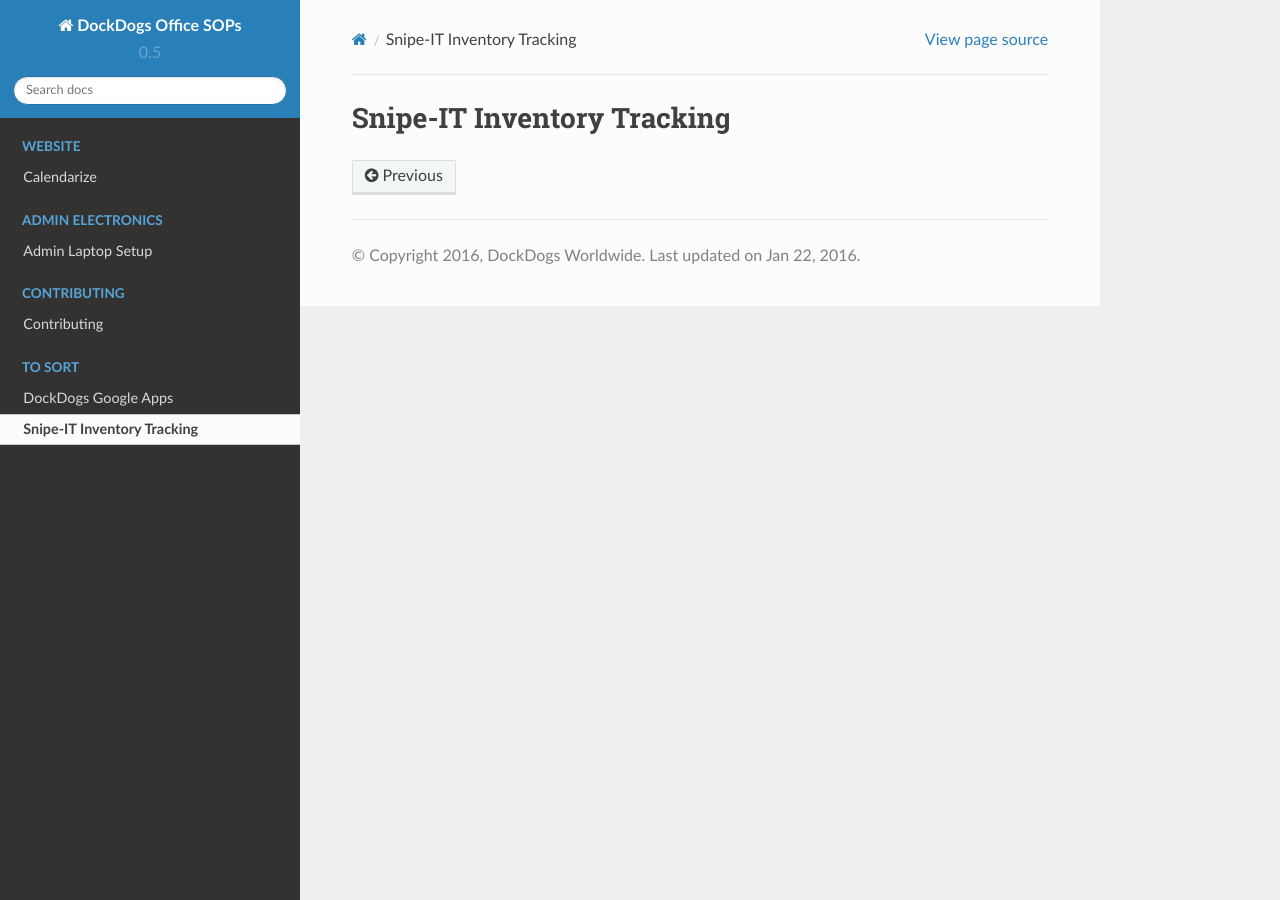
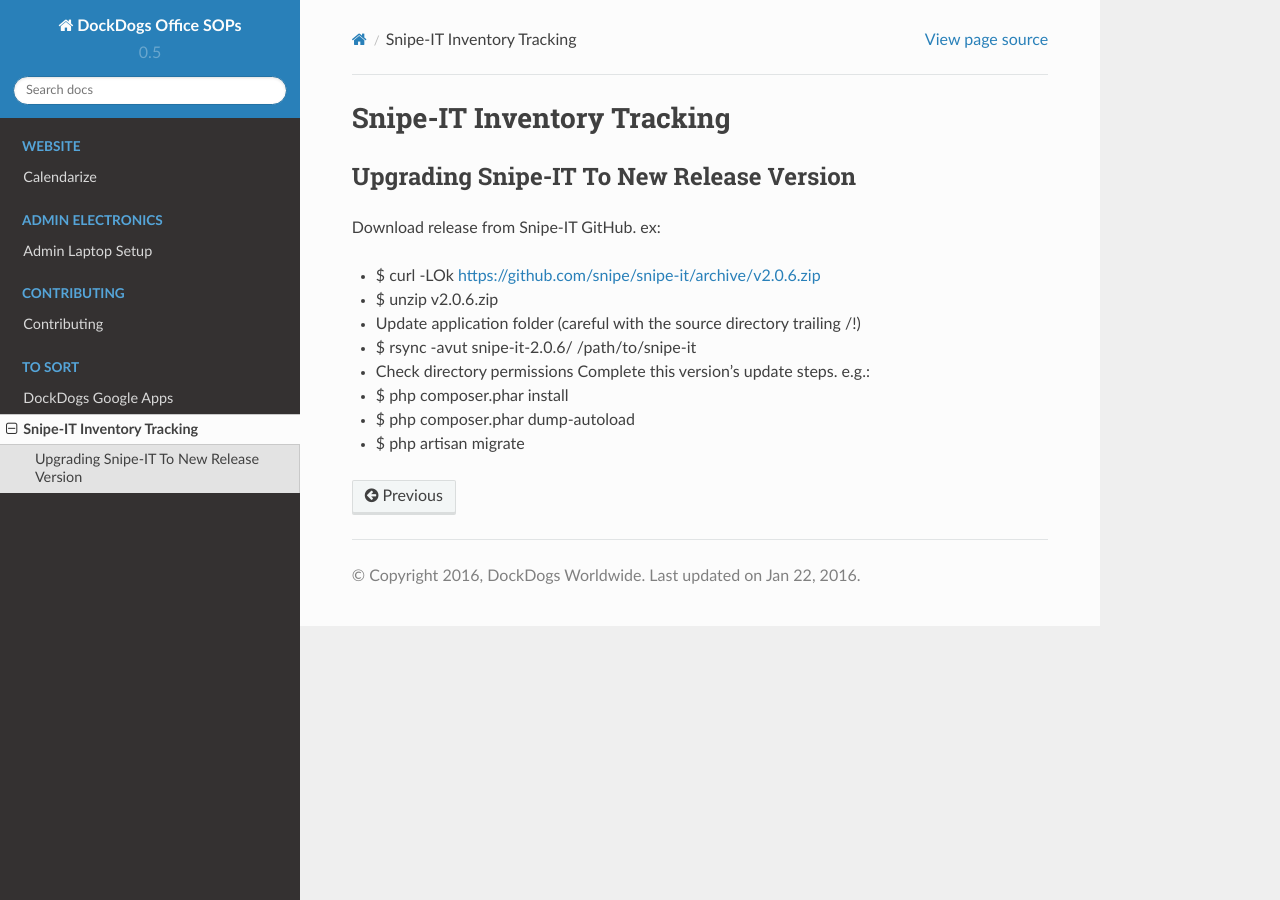
Before and after one commit to DockDogs/dockdogs-office-sops, a Sphinx documentation site: the page built from source/snipe-inventory.rst, in a window 1280 px wide. Built offline with Sphinx 7.4.7 and the Read the Docs theme 2.0.0, drawn with Linux system fonts in a browser that asks for light colours.

Commit message:
adding upgrade instructions for snipe-it

```diff
--- a/source/snipe-inventory.rst
+++ b/source/snipe-inventory.rst
@@ -1,2 +1,23 @@
 Snipe-IT Inventory Tracking
 ================================
+
+
+
+
+
+
+
+
+Upgrading Snipe-IT To New Release Version
+~~~~~~~~~~~~~~~~~~~~~~~~~~~~~~~~~~~~~~~~~~~~
+
+Download release from Snipe-IT GitHub. ex:
+
+- $ curl -LOk https://github.com/snipe/snipe-it/archive/v2.0.6.zip
+- $ unzip v2.0.6.zip
+- Update application folder (careful with the source directory trailing /!)
+- $ rsync -avut snipe-it-2.0.6/ /path/to/snipe-it
+- Check directory permissions Complete this version's update steps. e.g.:
+- $ php composer.phar install
+- $ php composer.phar dump-autoload
+- $ php artisan migrate
```
